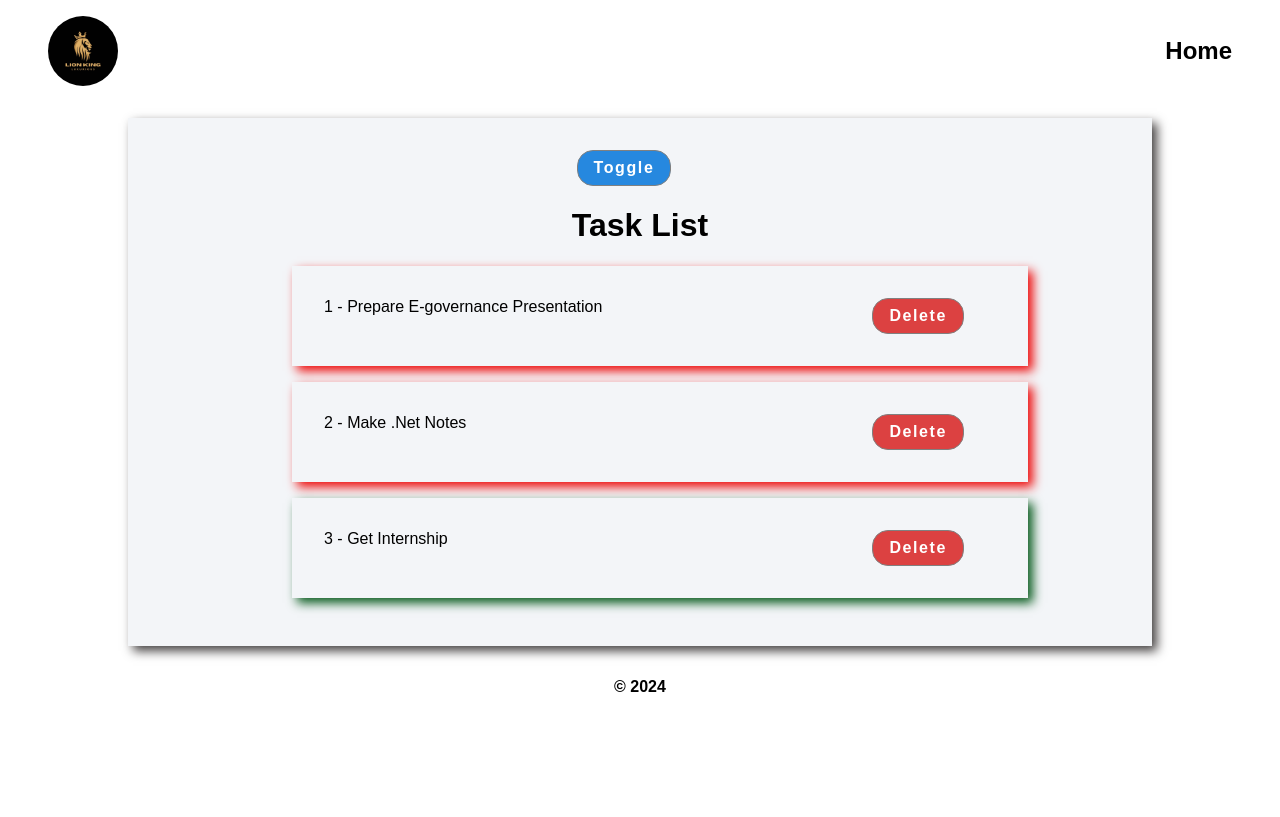
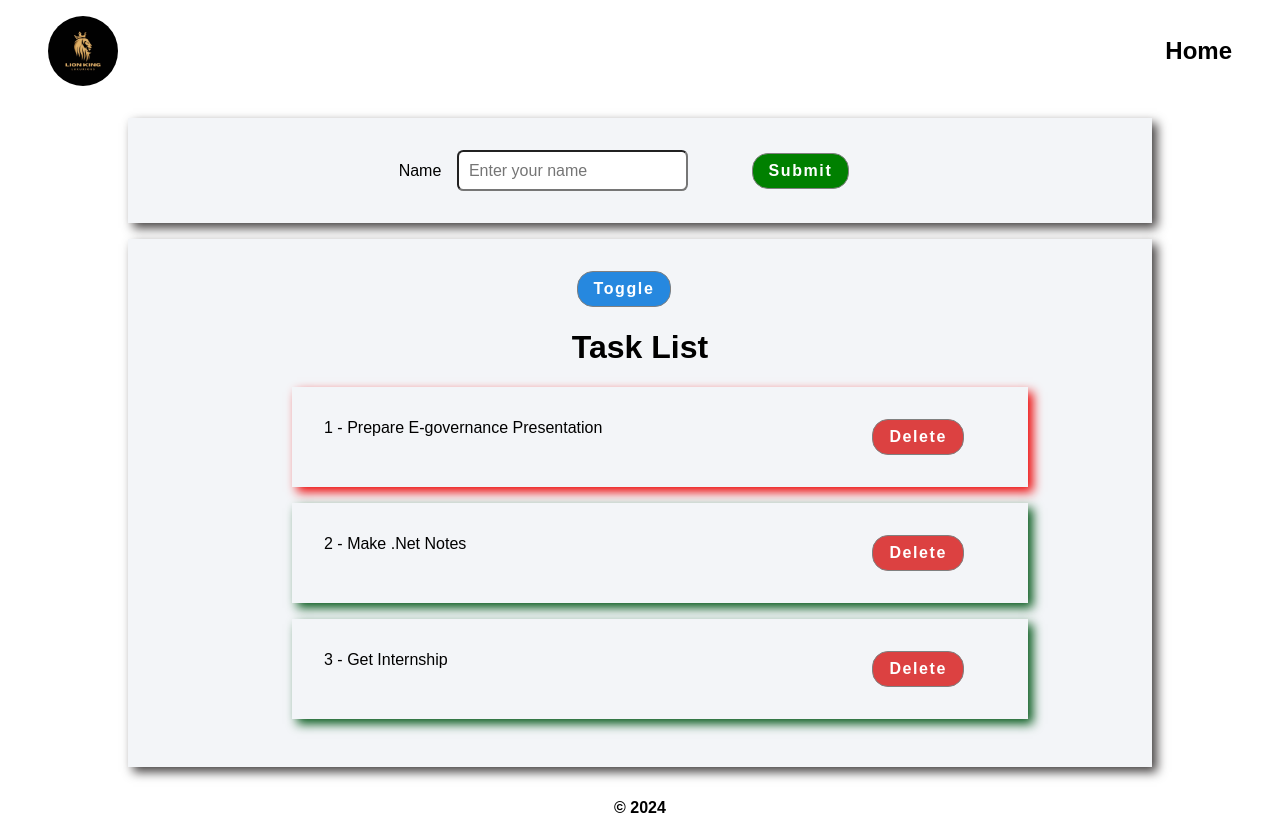
Before and after one commit to Sushant-Luitel/ReactCourse, a React (Vite) app: page / in a window 1280 px wide. Built offline with nearby package versions, Linux system fonts and the light colour scheme.

Commit message:
AddItem component to take input from the user

```diff
--- a/src/App.jsx
+++ b/src/App.jsx
@@ -2,10 +2,12 @@ import "./App.css";
 import List from "./Components/List";
 import Header from "./Components/Header";
 import Footer from "./Components/Footer";
+import AddItem from "./Components/AddItem";
 function App() {
   return (
     <div className="App">
       <Header />
+      <AddItem />
       <List />
       <Footer />
     </div>
--- /dev/null
+++ b/src/Components/AddItem.css
@@ -0,0 +1,9 @@
+.add-item input {
+  padding: 0.6em;
+  border-radius: 0.4em;
+  margin-inline: 1em 4em;
+  font-size: 1rem;
+}
+.add-item input::placeholder {
+  font-size: 1rem;
+}
--- /dev/null
+++ b/src/Components/AddItem.jsx
@@ -0,0 +1,20 @@
+import React from "react";
+import "./AddItem.css";
+const AddItem = () => {
+  return (
+    <section className="add-item container">
+      <form>
+        <label htmlFor="Name">Name</label>
+        <input
+          type="text"
+          id="Name"
+          name="Name"
+          placeholder="Enter your name"
+        />
+        <button className="sub-button">Submit</button>
+      </form>
+    </section>
+  );
+};
+
+export default AddItem;
--- a/src/Components/List.jsx
+++ b/src/Components/List.jsx
@@ -12,7 +12,7 @@ const List = () => {
     {
       id: 2,
       name: "Make .Net Notes",
-      completed: false,
+      completed: true,
     },
     {
       id: 3,
```
